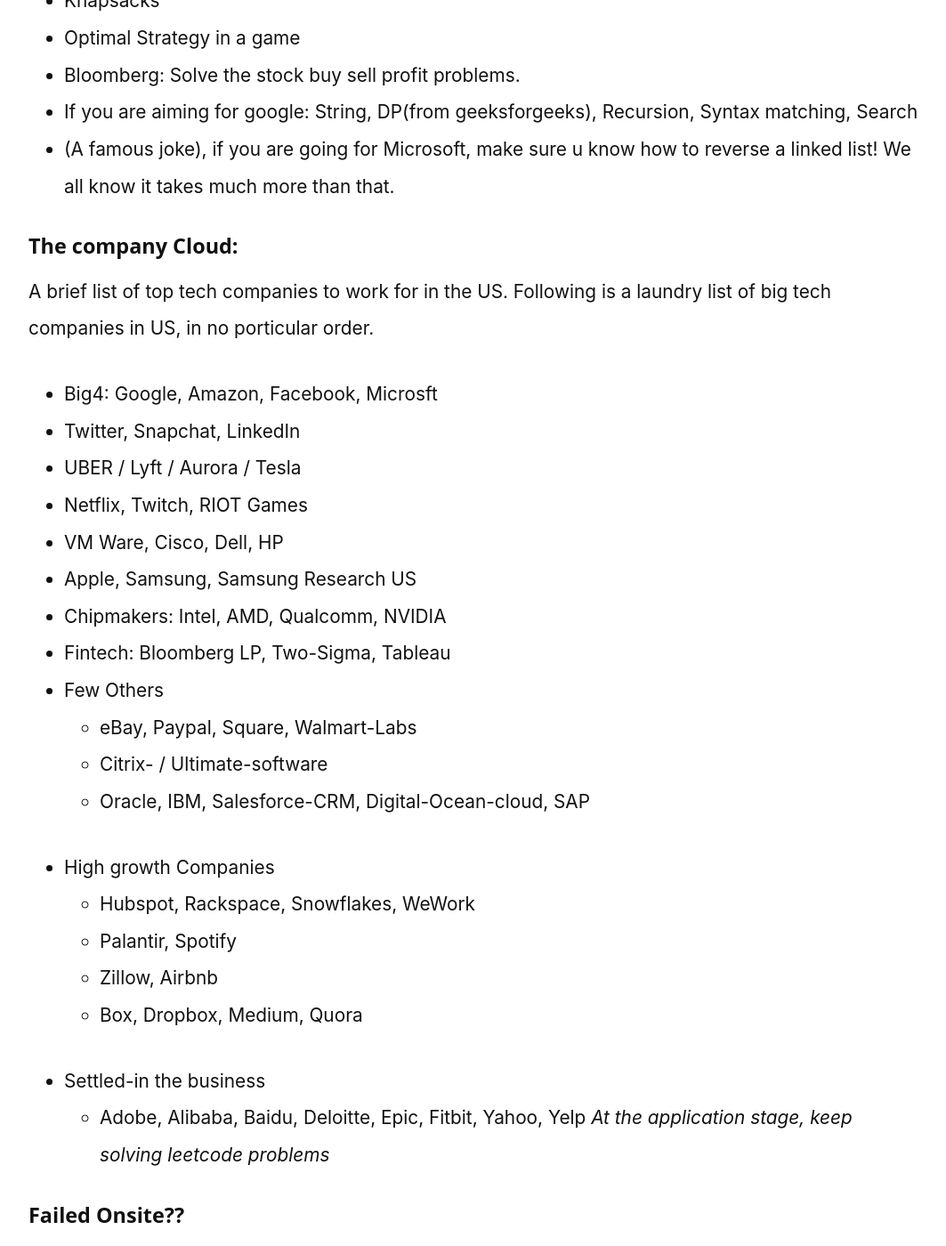
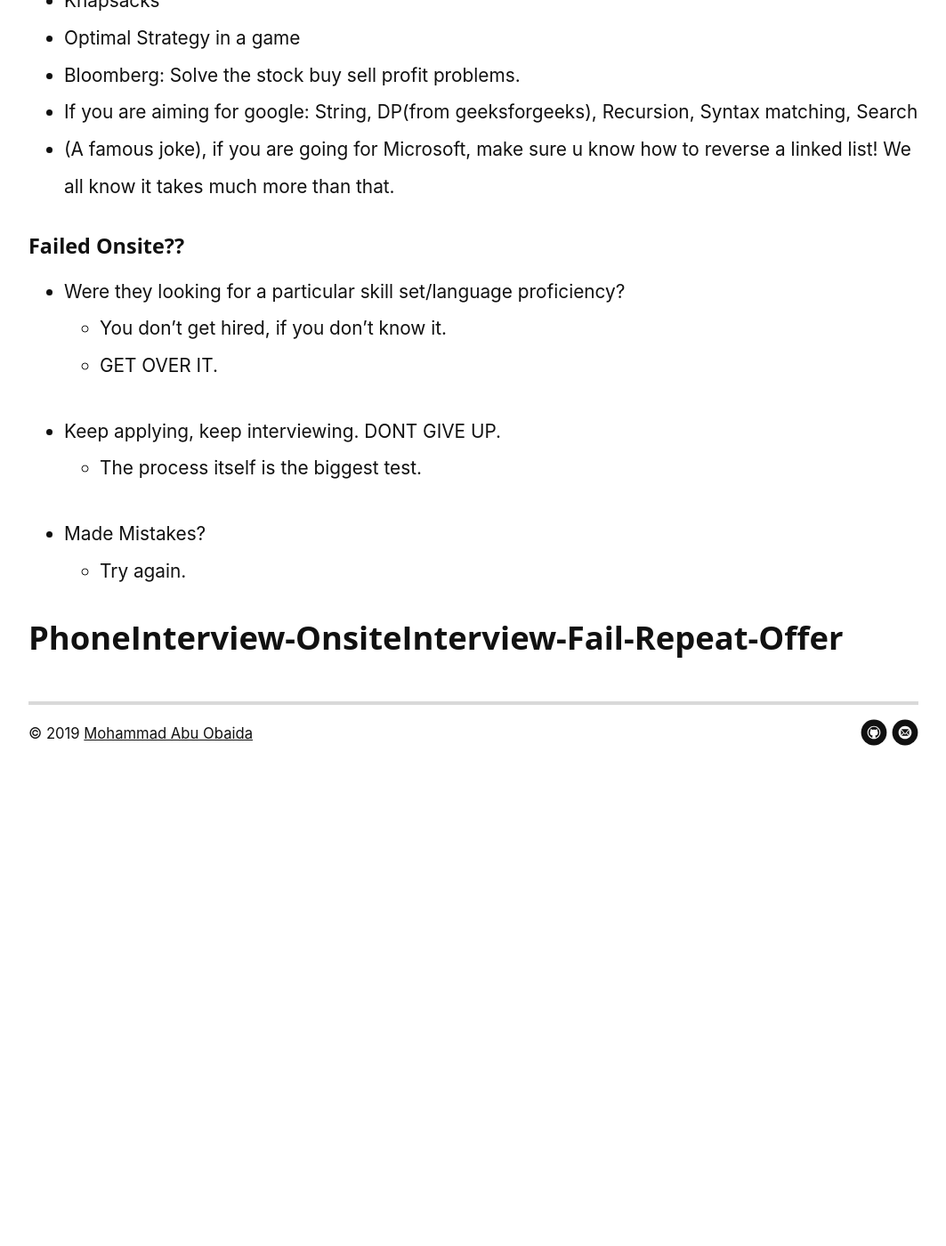
Before and after one commit to summonersRift/summonersrift.github.io, a Jekyll site: the page built from _posts/2019-08-04-Big4-interview.md, in a window 1280 px wide and 1400 px high, scrolled down 4333 px. Shown: the whole window at 89% size, without its empty margins (108-1171 px from the left). Built offline with Jekyll 4.4.1, drawn with Linux system fonts in a browser that asks for light colours; nearby versions of some CDN libraries; our own code applies the rules of GitHub Pages for plain Markdown files; after the commit the page ends 5262 px from its top, so only the background shows below that; some of the changed text lies outside the part shown.

Commit message:
Update 2019-08-04-Big4-interview.md

```diff
--- a/_posts/2019-08-04-Big4-interview.md
+++ b/_posts/2019-08-04-Big4-interview.md
@@ -90,34 +90,6 @@
 - (A famous joke), if you are going for Microsoft, make sure u know how to reverse a linked list! We all know it takes much more than that.
 
 
-
-
-#### The company Cloud:
-A brief list of top tech companies to work for in the US. Following is a laundry list of big tech companies in US, in no porticular order.
-
-- Big4: Google, Amazon, Facebook, Microsft
-- Twitter, Snapchat, LinkedIn
-- UBER / Lyft / Aurora / Tesla
-- Netflix, Twitch, RIOT Games
-- VM Ware, Cisco, Dell, HP
-- Apple, Samsung, Samsung Research US
-- Chipmakers: Intel, AMD, Qualcomm, NVIDIA
-- Fintech: Bloomberg LP, Two-Sigma, Tableau
-- Few Others
-  - eBay, Paypal, Square, Walmart-Labs
-  - Citrix- / Ultimate-software
-  - Oracle, IBM, Salesforce-CRM, Digital-Ocean-cloud, SAP
-- High growth Companies
-  - Hubspot, Rackspace, Snowflakes, WeWork
-  - Palantir, Spotify
-  - Zillow, Airbnb
-  - Box, Dropbox, Medium, Quora
-- Settled-in the business
-  - Adobe, Alibaba, Baidu, Deloitte, Epic, Fitbit, Yahoo, Yelp
-_At the application stage, keep solving leetcode problems_
-
-
-
 #### Failed Onsite??
 - Were they looking for a particular skill set/language proficiency?
   - You don't get hired, if you don't know it.
@@ -130,7 +102,4 @@
 
 
 
-
-
-
 ### PhoneInterview-OnsiteInterview-Fail-Repeat-Offer
```
Also changed, not shown: other parts of _posts/2019-08-04-Big4-interview.md (+2 -2 lines).
